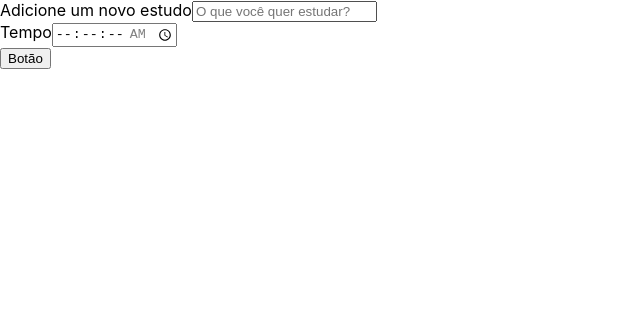
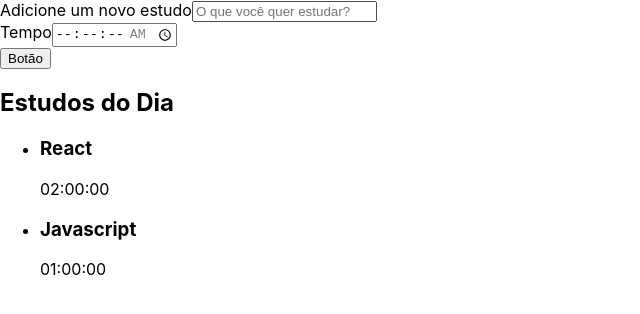
Before and after one commit to GabrielTadachi/alura-studies, a React (Create React App) app: page / in a window 1280 px wide. Shown: the top 314 px of the page, without its empty margins (0-640 px from the left). Built offline with nearby package versions, Linux system fonts and the light colour scheme.

Commit message:
Aula 2.3 - Criando componente lista

```diff
--- a/src/App.tsx
+++ b/src/App.tsx
@@ -1,11 +1,13 @@
 import React from 'react';
 import Botao from './components/Botao';
 import Formulario from './components/Formulario/index';
+import Lista from './components/Lista';
 
 function App() {
   return (
     <div className="App">
       <Formulario></Formulario>
+      <Lista></Lista>
     </div>
   );
 }
--- /dev/null
+++ b/src/components/Lista/index.tsx
@@ -0,0 +1,22 @@
+import React from 'react';
+
+function Lista(){
+    return(
+        <aside>
+            <h2>Estudos do Dia</h2>
+            <ul>
+                <li>
+                    <h3>React</h3>
+                    <span>02:00:00</span>
+                </li>
+                <li>
+                    <h3>Javascript</h3>
+                    <span>01:00:00</span>
+                </li>
+            </ul>
+
+        </aside>
+    );
+}
+
+export default Lista;
```
